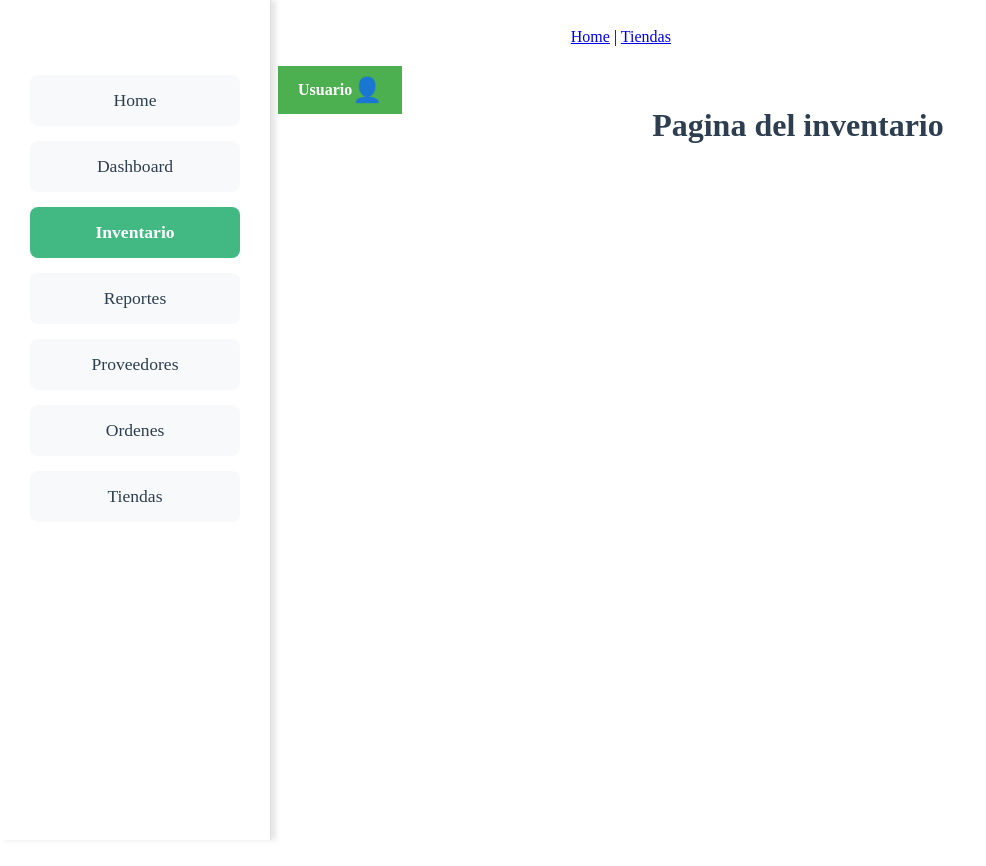
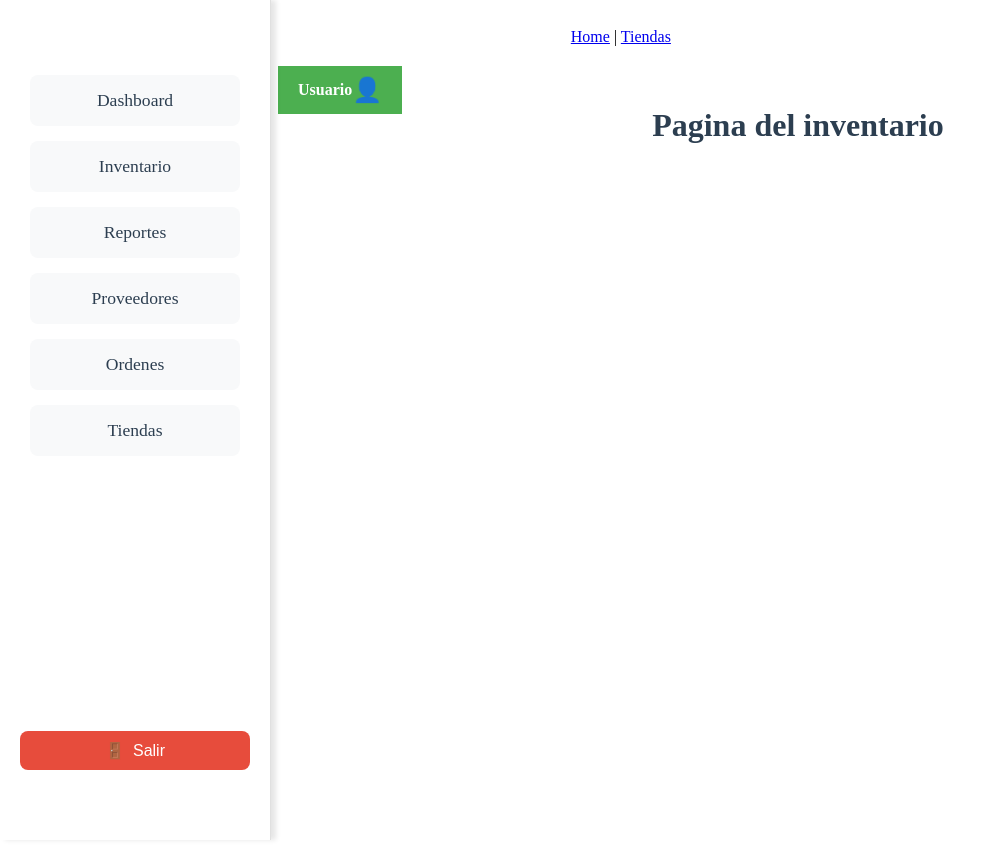
Before and after one commit to p5Patricio/Inventario-frontend, a Vue app: page /inventario in a window 1280 px wide. Shown: the whole page, without its empty margins (0-986 px from the left). Built offline with nearby package versions, Linux system fonts and the light colour scheme; no server answers.

Commit message:
Modificacion en la barra lateral para logout

```diff
--- a/src/components/BarraLateral.vue
+++ b/src/components/BarraLateral.vue
@@ -2,7 +2,6 @@
   <div>
     <div class="barra-lateral">
       <ul>
-          <li><router-link to="/">Home</router-link></li>
         <li><router-link to="/dashboard">Dashboard</router-link></li>
         <li><router-link to="/inventario">Inventario</router-link></li>
         <li><router-link to="/reportes">Reportes</router-link></li>
@@ -10,19 +9,27 @@
         <li><router-link to="/ordenes">Ordenes</router-link></li>
         <li><router-link to="/tiendas">Tiendas</router-link></li>
       </ul>
+      <!-- Botón de Salir -->
+      <div class="salir">
+        <button @click="logout">
+          <span class="icono">🚪</span> Salir
+        </button>
+      </div>
     </div>
   </div>
 </template>
 
 <script>
 export default {
-    data() {
-      return {
-
-      };
+  methods: {
+    logout() {
+      localStorage.clear(); // Limpia todos los datos del localStorage
+      this.$router.push("/"); // Redirige a la página de inicio
+    },
   },
 };
 </script>
+
 
 <style scoped>
 .barra-lateral {
@@ -33,13 +40,12 @@
   position: fixed;
   left: 0;
   top: 0;
-  transition: transform 0.3s ease-in-out;
-  transform: translateX(0);
   padding: 20px;
   border-right: 1px solid #e0e0e0;
   box-shadow: 5px 0 5px rgba(0, 0, 0, 0.1);
-  display: flex;           /* Añadido para centrar el contenido */
-  justify-content: center; /* Centra horizontalmente */
+  display: flex;
+  flex-direction: column; /* Para alinear los elementos verticalmente */
+  justify-content: space-between; /* Espaciado entre elementos */
 }
 
 .barra-lateral ul {
@@ -47,7 +53,7 @@
   padding: 0;
   margin: 0;
   width: 100%;
-  margin-top: 40px; /* Espacio superior */
+  margin-top: 40px;
 }
 
 .barra-lateral li {
@@ -74,16 +80,33 @@
   box-shadow: 0 4px 8px rgba(0, 0, 0, 0.1);
 }
 
-/* Estilo para el enlace activo */
-.barra-lateral a.router-link-active {
-  background-color: #42b983;
-  color: white;
-  font-weight: bold;
+/* Estilo del botón "Salir" */
+.salir {
+  margin-top: auto; /* Empuja el botón hacia abajo */
+  text-align: center;
 }
 
-/* Efecto de pulsación al hacer clic */
-.barra-lateral a:active {
-  transform: translateY(0);
-  box-shadow: 0 2px 4px rgba(0, 0, 0, 0.1);
+.salir button {
+  background-color: #e74c3c;
+  color: white;
+  padding: 10px 20px;
+  margin-bottom: 50px;
+  width: 100%;
+  font-size: 1rem;
+  border: none;
+  border-radius: 8px;
+  cursor: pointer;
+  transition: background-color 0.3s ease;
+  display: flex;
+  align-items: center;
+  justify-content: center;
+}
+
+.salir button .icono {
+  margin-right: 8px; /* Espacio entre icono y texto */
+}
+
+.salir button:hover {
+  background-color: #c0392b;
 }
 </style>
```
Lines whose indentation alone changed are shown as unchanged.
